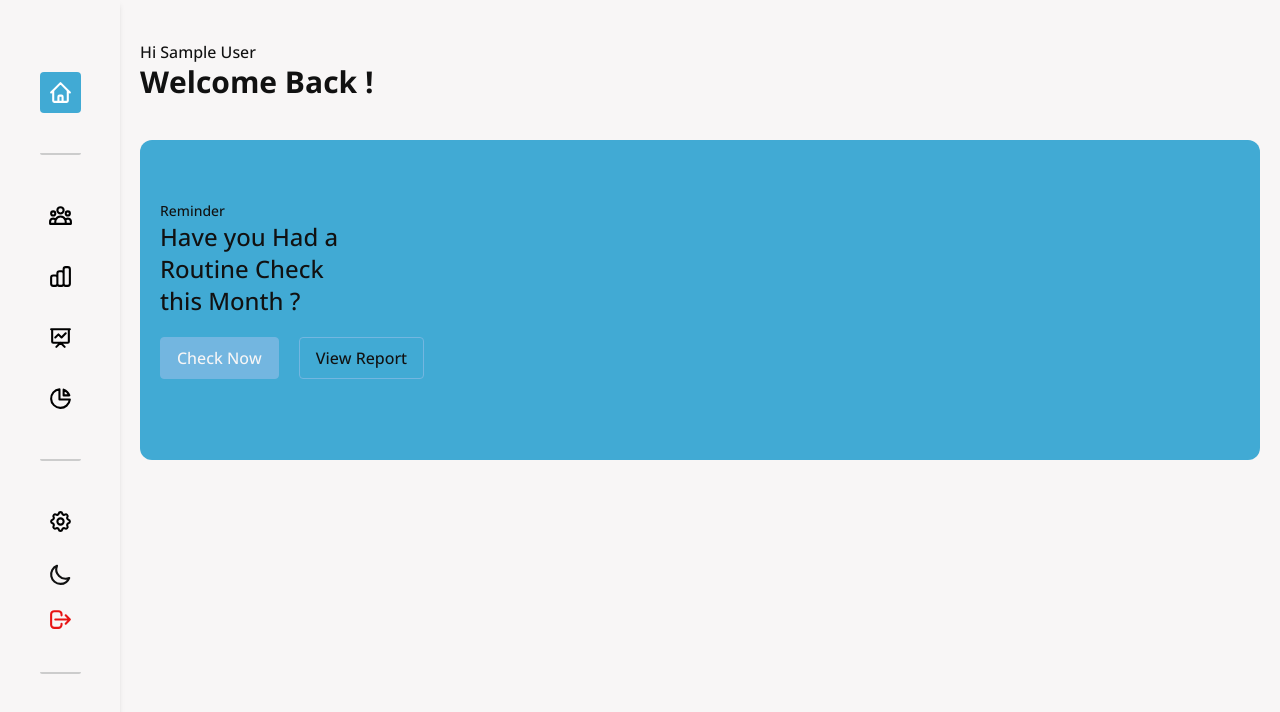
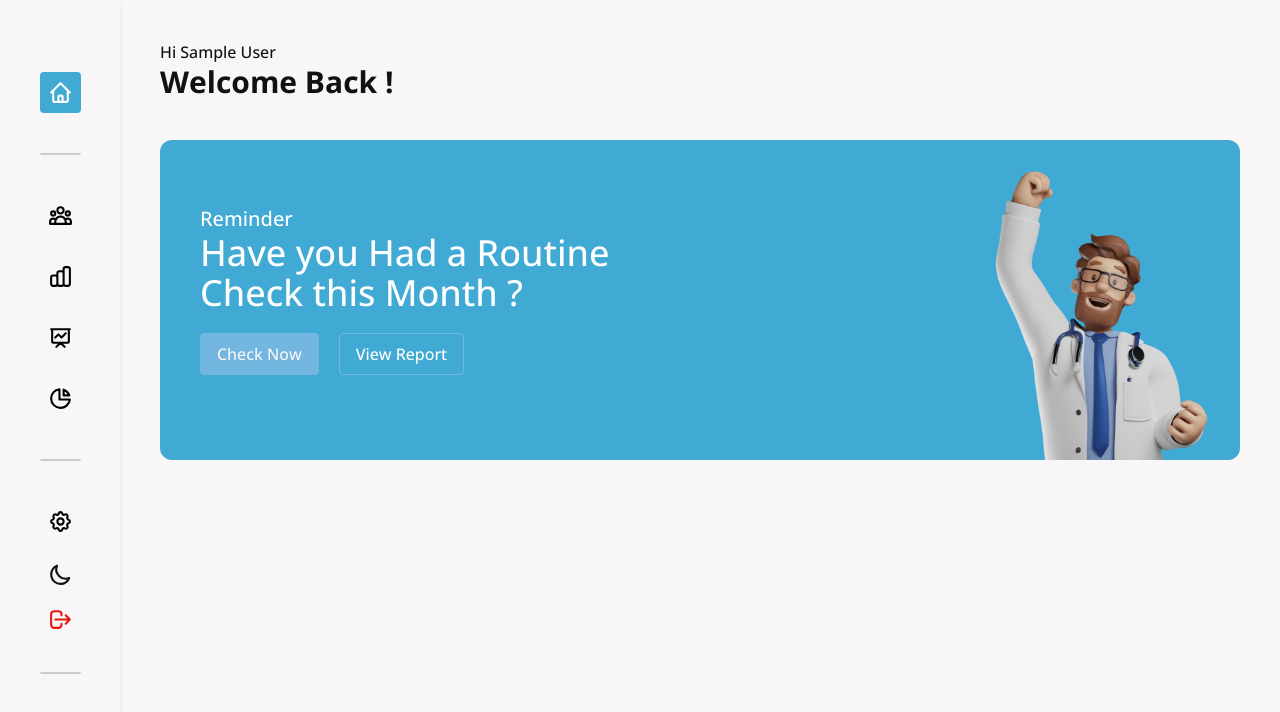
Before and after one commit to Odditty/Medi-Connect, a Next.js app: page /dashboard in a window 1280 px wide. Shown: the top 712 px of the page. Built offline with nearby package versions, Linux system fonts and the light colour scheme; no server answers; sample sign-in values are in the browser's storage.

Commit message:
refactor: improve dashboard UI

```diff
--- a/pages/dashboard.tsx
+++ b/pages/dashboard.tsx
@@ -1,8 +1,10 @@
 import { useSession } from "next-auth/react";
+import Image from "next/image";
 import React from "react";
 import PrimaryButton from "../components/buttons/PrimaryButton";
 import SecondaryButton from "../components/buttons/SecondaryButton";
 import UserLayout from "../components/user/UserLayout";
+import dashBannerImage from "../public/images/dashboard/illus1.png";
 
 type Props = {};
 
@@ -13,7 +15,7 @@ function dashboard({}: Props) {
   return (
     <UserLayout>
       {session && (
-        <div className="container py-10 px-5">
+        <div className="w-full py-10 px-5 sm:px-10">
           <div>
             <div>
               <div>
@@ -21,20 +23,36 @@ function dashboard({}: Props) {
                 <h2 className="text-3xl font-bold">Welcome Back !</h2>
               </div>
             </div>
-            <div className="flex items-center bg-accentDark min-h-40vh my-10 rounded-xl p-5">
-              <div className="flex items-center">
+            <div className="grid grid-cols-1 md:grid-cols-2 items-center bg-accentDark min-h-40vh my-10 rounded-xl ">
+              <div className="flex items-center py-5 px-10">
                 <div className="flex flex-col">
-                  <h3 className="text-sm">Reminder</h3>
-                  <h3 className="text-2xl max-w-50">
+                  <h3 className="text-sm md:text-md xl:text-xl text-accentContrast">
+                    Reminder
+                  </h3>
+                  <h3 className="text-2xl text-accentContrast sm:text-4xl 2xl:text-6xl xl:max-w-200 max-w-80">
                     Have you Had a Routine Check this Month ?
                   </h3>
                   <div className="flex space-x-5 my-5">
-                    <PrimaryButton label="Check Now" />
-                    <SecondaryButton label="View Report" />
+                    <PrimaryButton
+                      label="Check Now"
+                      className="text-accentContrast"
+                    />
+                    <SecondaryButton
+                      label="View Report"
+                      className="text-accentContrast"
+                    />
                   </div>
                 </div>
               </div>
-              <div></div>
+              <div className="relative h-full hidden md:block">
+                <Image
+                  src={dashBannerImage}
+                  layout="fill"
+                  objectFit="contain"
+                  alt="Doctors image"
+                  placeholder="blur"
+                />
+              </div>
             </div>
           </div>
         </div>
```
Also changed, not shown: public/images/dashboard/illus1.png (added), public/images/dashboard/illus2.png (added).
